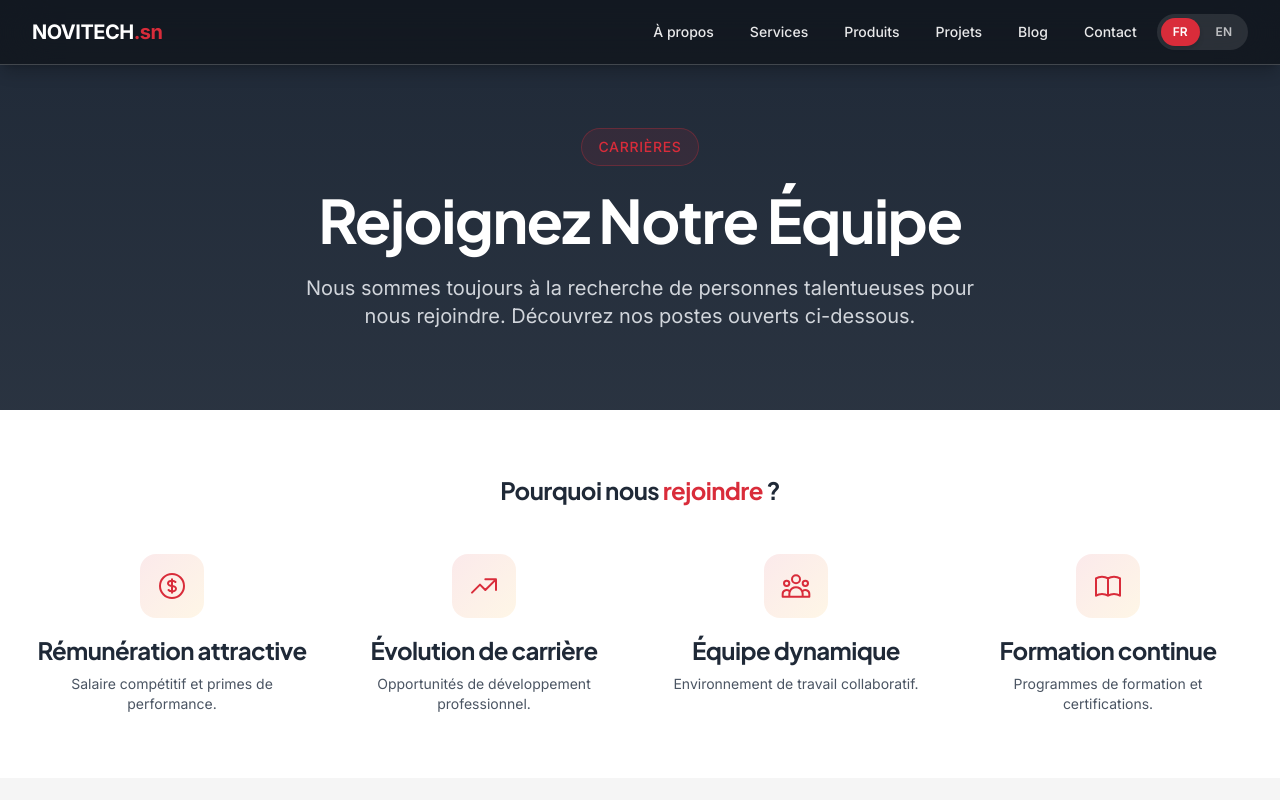
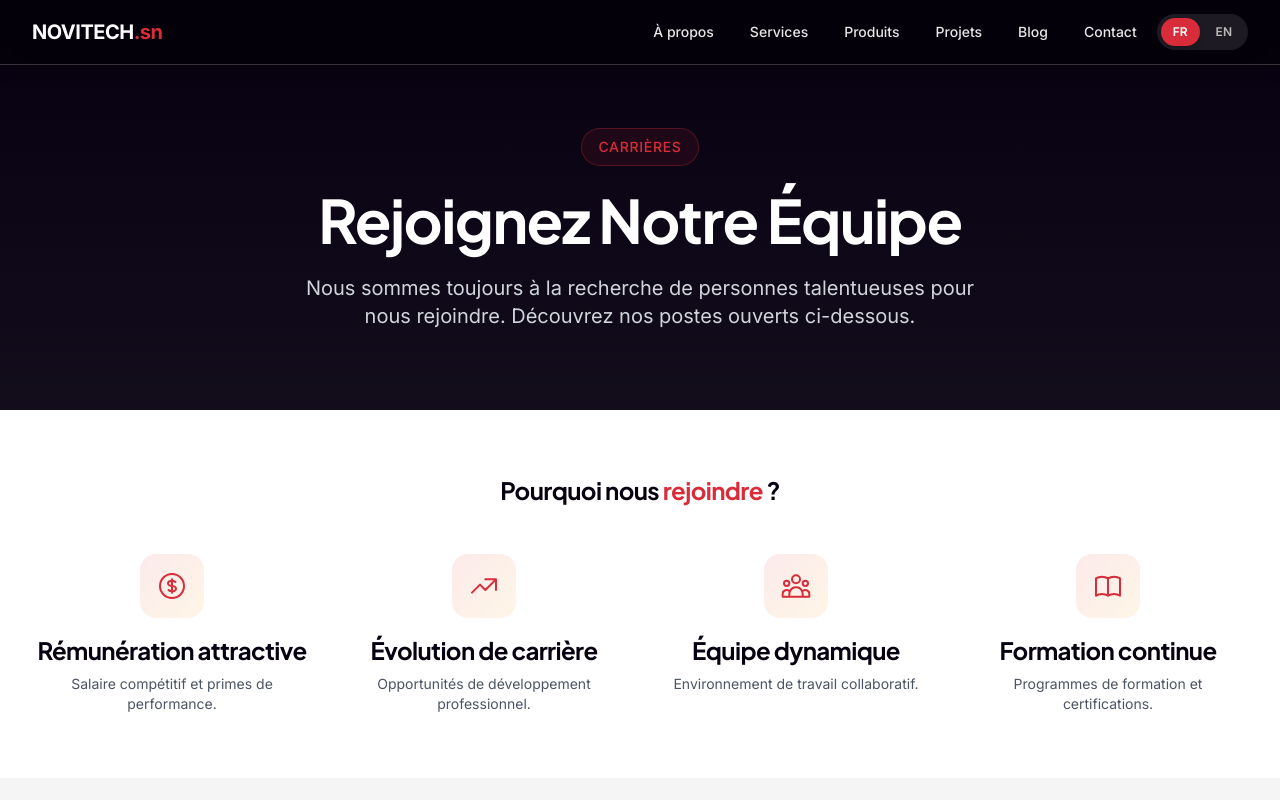
Before and after one commit to RawaneG/B2B-Industrial, a Next.js app: page /careers in a window 1280 px wide. Shown: the top 800 px of the page. Built offline with nearby package versions, Linux system fonts and the light colour scheme.

Commit message:
feat: update secondary color to deep dark violet for improved contrast

```diff
--- a/tailwind.config.js
+++ b/tailwind.config.js
@@ -9,7 +9,7 @@
     extend: {
       colors: {
         primary: '#d92c3a',    // Safety red for call‑to‑action elements
-        secondary: '#1f2937',  // Dark grey for backgrounds and contrast
+        secondary: '#060010',  // Deep dark violet for backgrounds and contrast
         accent: '#f7a80d',     // Yellow/orange for safety accents
         neutral: '#f5f5f5',    // Light grey for subtle backgrounds
       },
```
